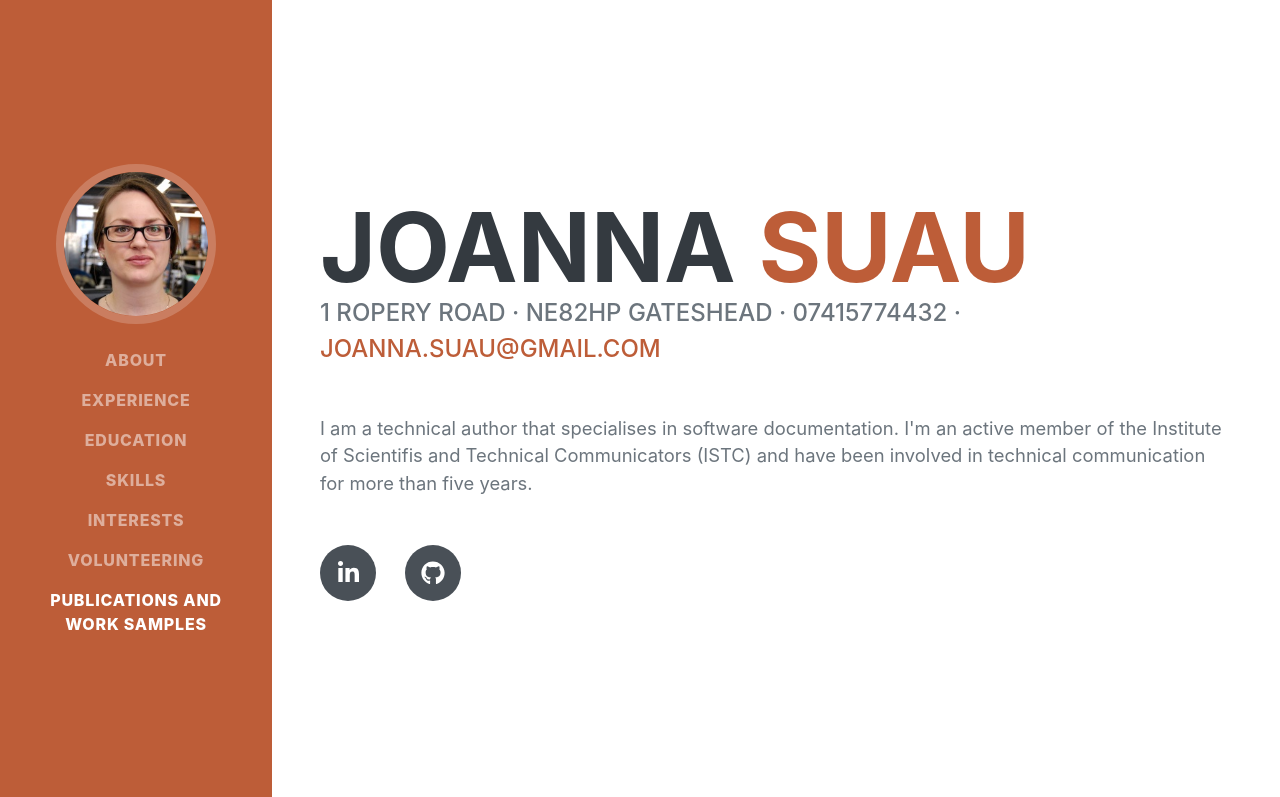
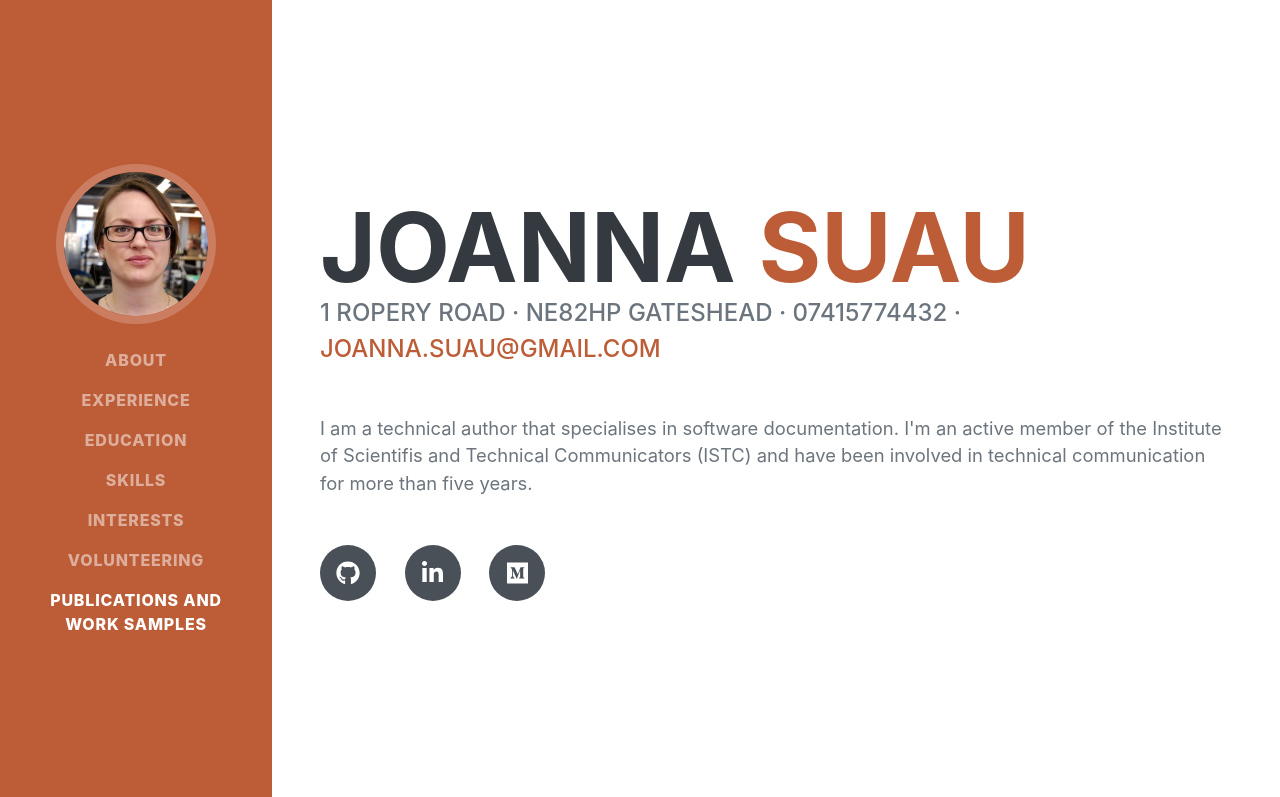
Before and after one commit to jsuau/jsuau.github.io, a plain HTML site: page index.html in a window 1280 px wide. Shown: the top 797 px of the page. Drawn offline with nearby package versions, Linux system fonts and the light colour scheme; a web font is replaced by a local one.

Commit message:
updated social media details
added medium profile info. all links  to social media platforms now open in a new tab

```diff
--- a/index.html
+++ b/index.html
@@ -51,8 +51,9 @@
                     <p class="lead mb-5">I am a technical author that specialises in software documentation. I'm an active member of the Institute of Scientifis and Technical Communicators (ISTC) and have been involved in technical communication for more than five years.
 </p>
                     <div class="social-icons">
-                        <a class="social-icon" href="https://www.linkedin.com/in/joannasuau/"><i class="fab fa-linkedin-in"></i></a>
-                        <a class="social-icon" href="https://github.com/jsuau"><i class="fab fa-github"></i></a>
+                        <a class="social-icon" href="https://github.com/jsuau" target="_blank"><i class="fab fa-github"></i></a>
+                        <a class="social-icon" href="https://www.linkedin.com/in/joannasuau/" target="_blank"><i class="fab fa-linkedin-in"></i></a>
+						<a class="social-icon" href="https://medium.com/@joanna.suau" target="_blank"><i class="fab fa-medium"></i></a>
 
                     </div>
                 </div>
```
